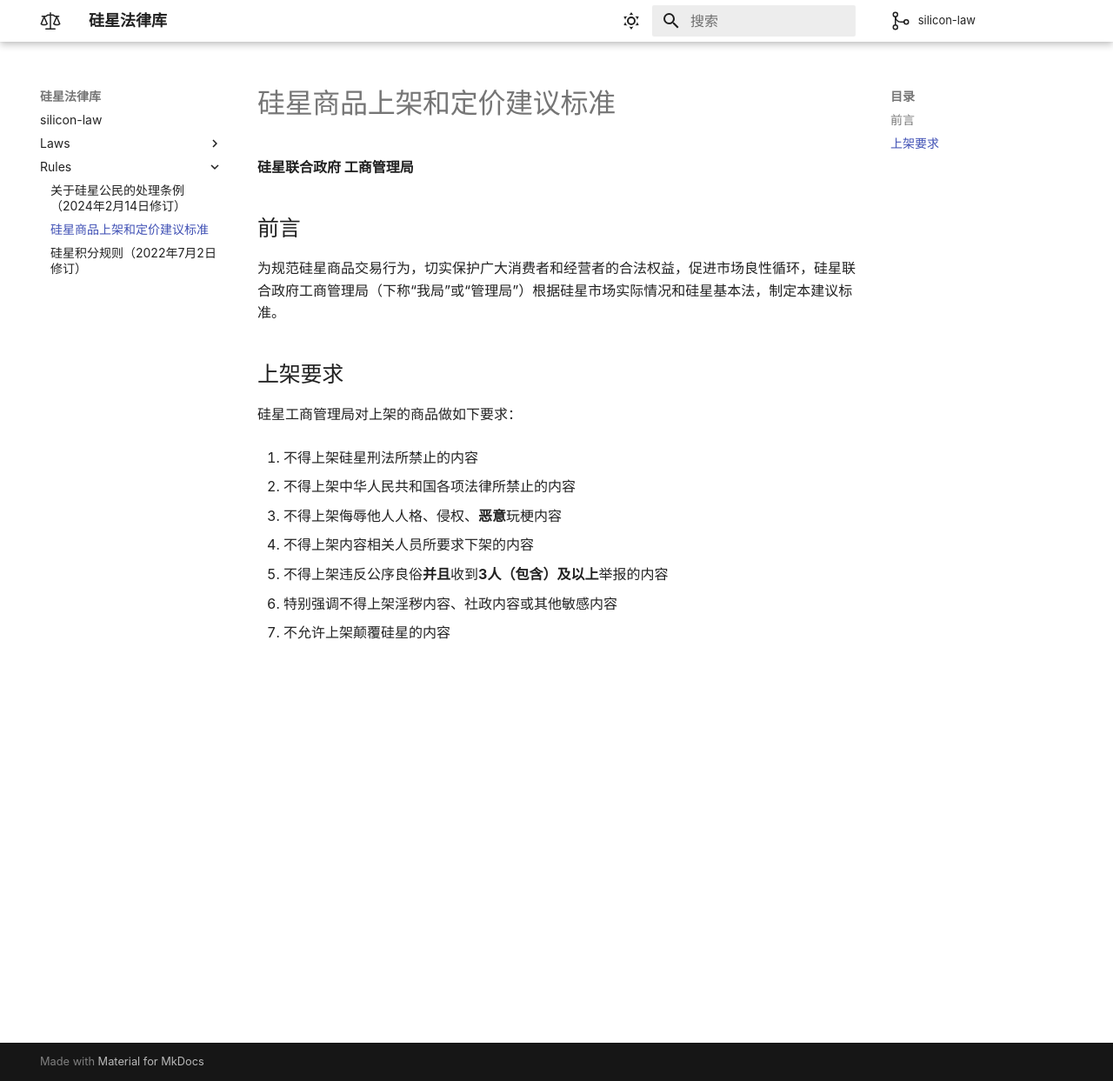
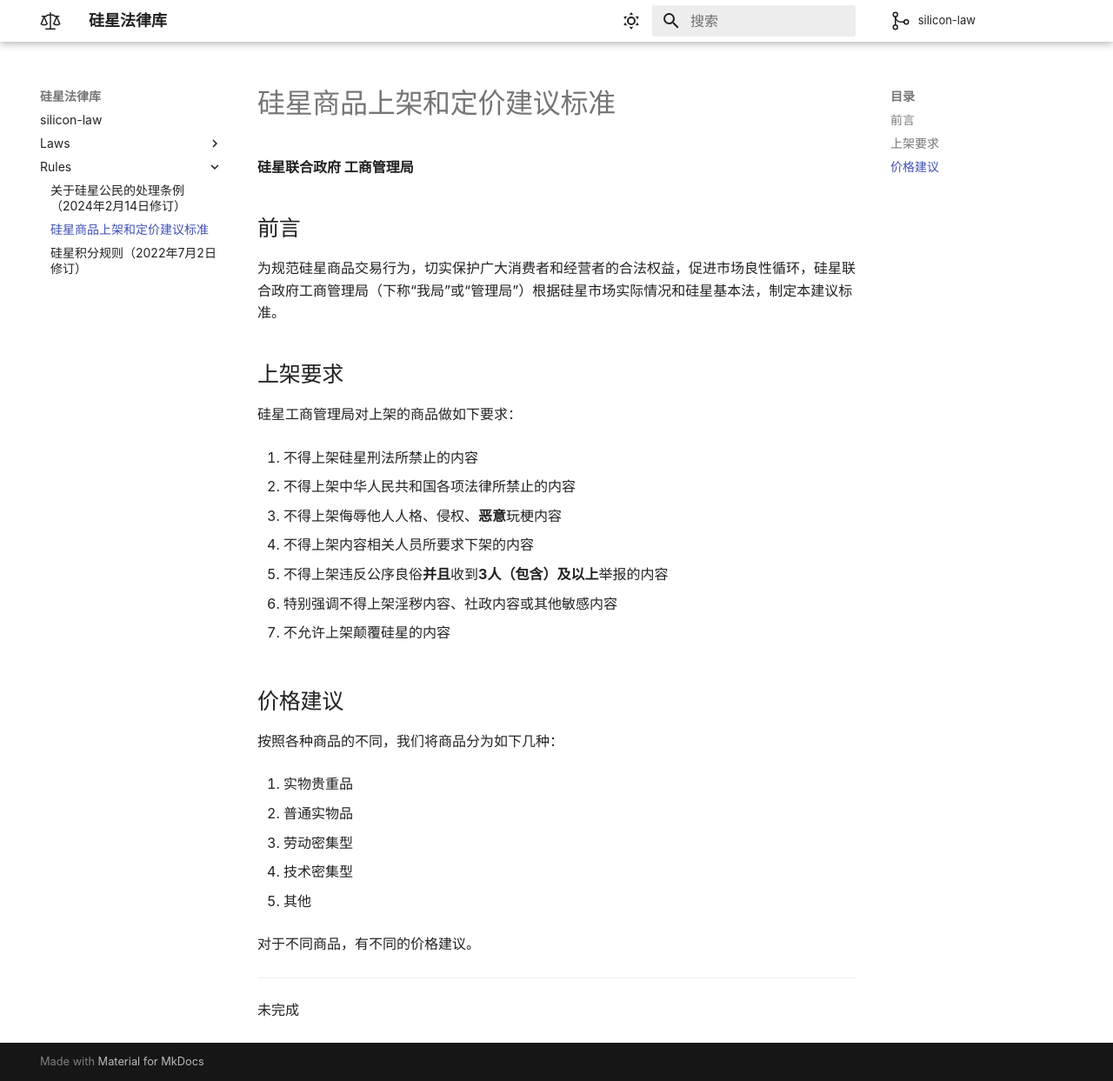
Before and after one commit to silicon-star-united-government/silicon-law, an MkDocs documentation site: the page built from docs/rules/硅星商品上架和定价建议标准.md, in a window 1280 px wide and 1243 px high. Shown: the whole window at 87% size. Built offline with MkDocs 1.6.1 and Material for MkDocs 9.7.7, drawn with Linux system fonts in a browser that asks for light colours; comment, search, counter and statistics services are not loaded.

Commit message:
Update 硅星商品上架和定价建议标准.md

```diff
--- a/docs/rules/硅星商品上架和定价建议标准.md
+++ b/docs/rules/硅星商品上架和定价建议标准.md
@@ -23,3 +23,23 @@
 6. 特别强调不得上架淫秽内容、社政内容或其他敏感内容
 
 7. 不允许上架颠覆硅星的内容
+
+## 价格建议
+
+按照各种商品的不同，我们将商品分为如下几种：
+
+1. 实物贵重品
+
+2. 普通实物品
+
+3. 劳动密集型
+
+4. 技术密集型
+
+5. 其他
+
+   对于不同商品，有不同的价格建议。
+
+   ---
+
+   未完成
```
